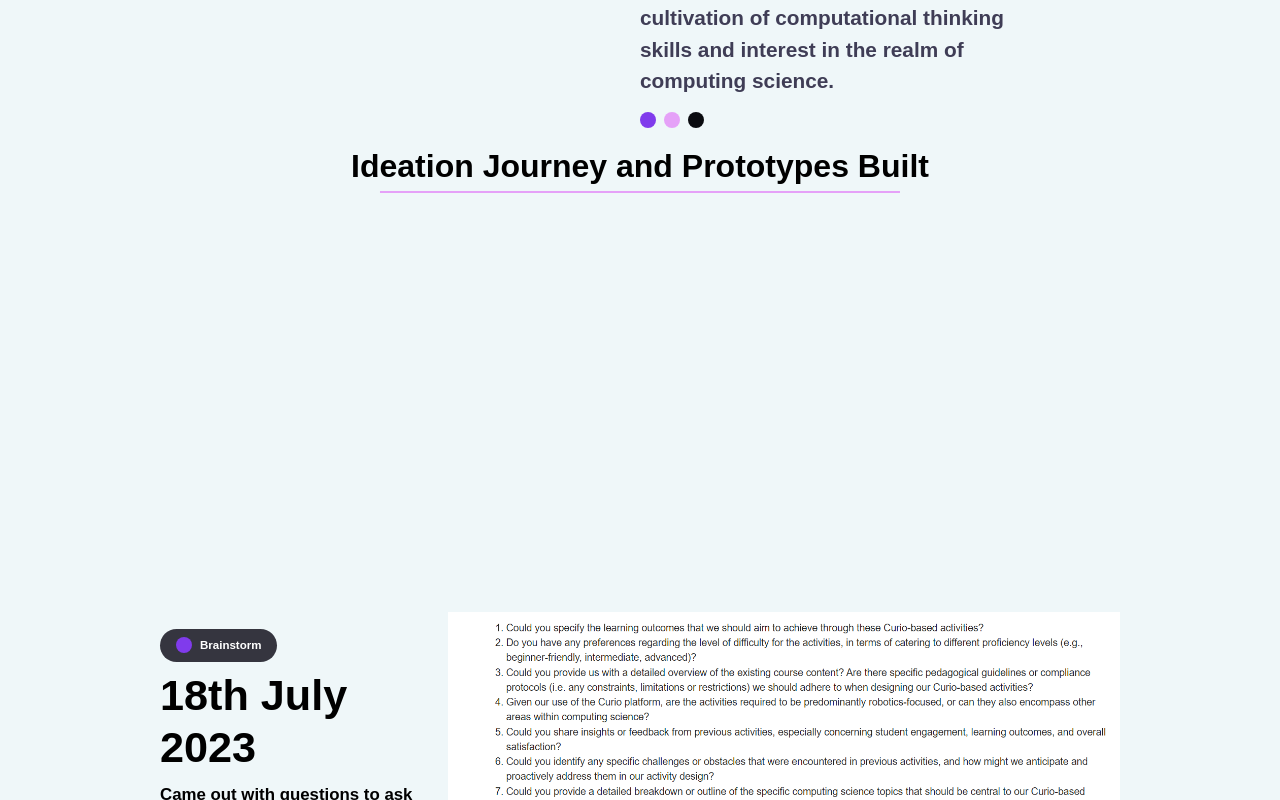
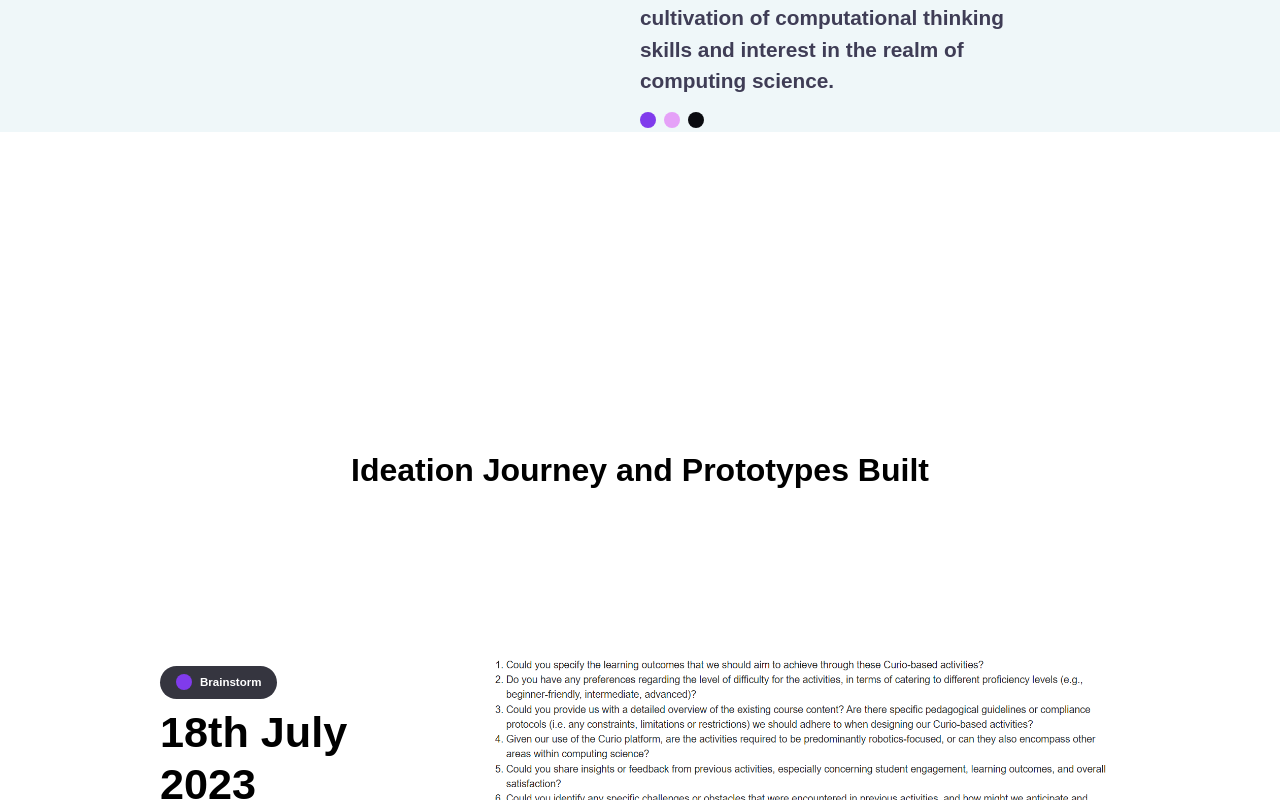
Before and after one commit to Design-and-Innovation-2023/Curiosphere, a React (Create React App) app: page / in a window 1280 px wide. Shown: the part 5340-6140 px from the top of the page. Built offline with nearby package versions, Linux system fonts and the light colour scheme.

Commit message:
Update index.js

```diff
--- a/src/Sections/Ideation/index.js
+++ b/src/Sections/Ideation/index.js
@@ -38,12 +38,23 @@ const Background = styled.div`
   width: 100vw;
   height: 85vh;
   z-index: -1;
-  background-color: #eff7f9;
+  background-color: white;
   background-size: auto 100vh;
   background-repeat: no-repeat;
 `;
 
+const Circle = styled.span`
+  display: inline-block;
+  width: 1rem;
+  height: 1rem;
+  border-radius: 50%;
+  background-color: black;
+  margin-right: 0.5rem;
+  margin-top: 1rem;
+`;
+
 const Title = styled.h1`
+  position: fixed;
   color: black;
   display: inline-block;
   font-size: 2rem;
@@ -61,6 +72,11 @@ const Title = styled.h1`
     /* or 100px */
     border-bottom: 2px solid var(--pink);
   }
+`;
+
+const Title2 = styled.h1`
+  font-size: 2rem;
+  display: inline-block;
 `;
 
 const Line = styled.span`
@@ -323,10 +339,10 @@ const Ideation = () => {
   return (
     <IdeationSection id="ideation">
       <Background ref={ref}>
-        <Title className="title">Ideation Journey and Prototypes Built</Title>
         {/* <Line id="line" />
         <Triangle id="triangle" /> */}
       </Background>
+      <Title2>Ideation Journey and Prototypes Built</Title2>
 
       <Content>
         <TextBlock
@@ -542,6 +558,12 @@ const Ideation = () => {
         />
       </Content>
 
+      <div>
+        <Circle style={{ backgroundColor: "var(--purple)" }} />
+        <Circle style={{ backgroundColor: "var(--pink)" }} />
+        <Circle style={{ backgroundColor: "var(--black)" }} />
+      </div>
+
     </IdeationSection>
   );
 };
```
